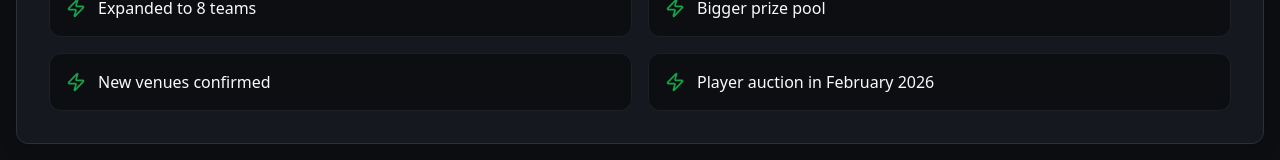
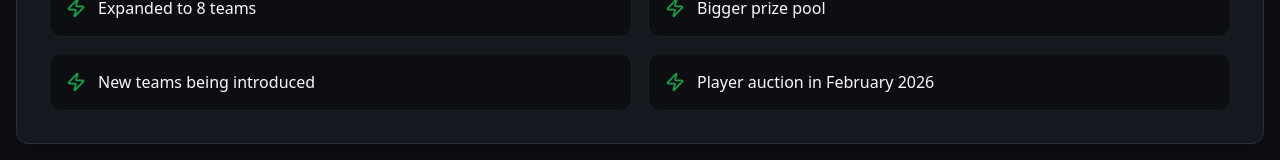
Before and after one commit to Sukhman-123/nbpl, a React (Vite) app: page /seasons/3 in a window 1280 px wide. Shown: the part 714-874 px from the top of the page. Built offline with nearby package versions, Linux system fonts and the light colour scheme; the HTML template or start-up script is replaced by a standard one.

Commit message:
Update highlights for upcoming season

```diff
--- a/src/pages/Seasons.tsx
+++ b/src/pages/Seasons.tsx
@@ -55,7 +55,7 @@ const Seasons = () => {
       highlights: [
         "Expanded to 8 teams",
         "Bigger prize pool",
-        "New venues confirmed",
+        "New teams being introduced",
         "Player auction in February 2026"
       ]
     },
```
